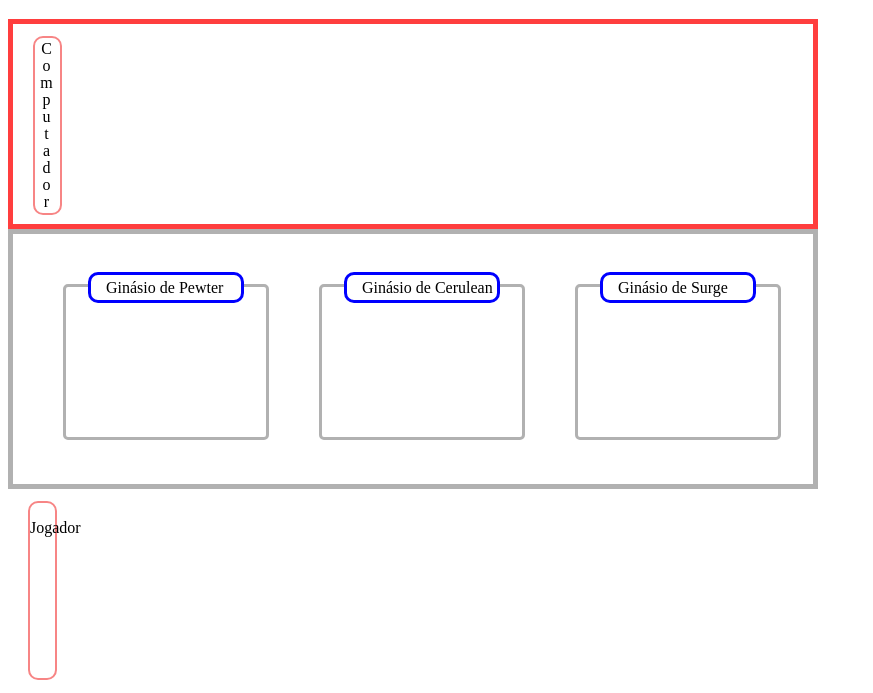
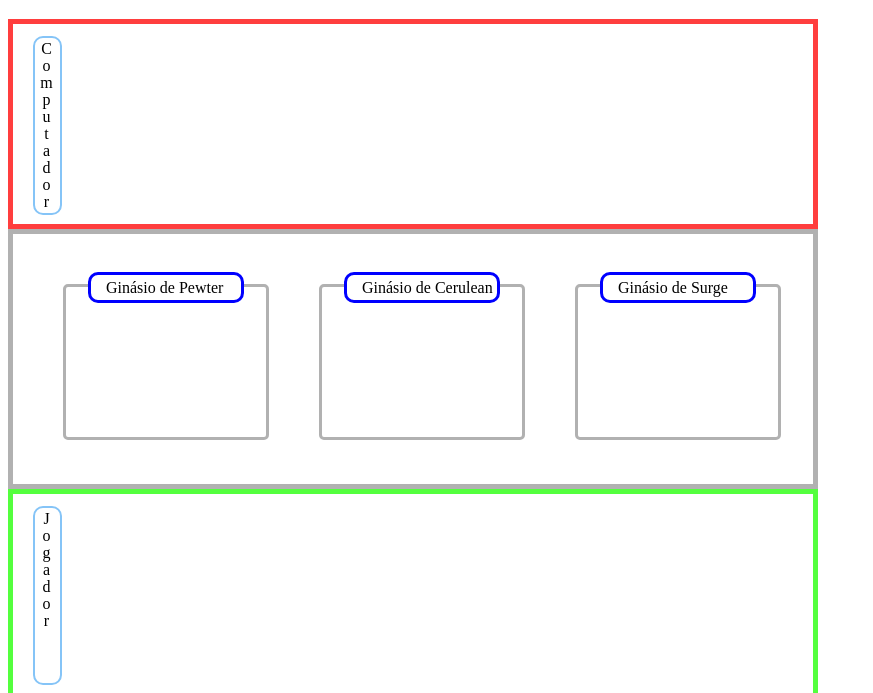
Before and after one commit to Vitorlealm/estalo-lastimavel-dcc121, a plain HTML site: page index.html in a window 1280 px wide. Shown: the part 61-754 px from the top of the page, without its empty margins (0-873 px from the left). Drawn offline with Linux system fonts and the light colour scheme.

Commit message:
estilização campo jogador

```diff
--- a/index.html
+++ b/index.html
@@ -37,7 +37,7 @@
       </div>
       <div class="campoJogador">
         <div class="Jogador">
-            <p>Jogador</p>
+            <p class="nomeDoJogador">Jogador</p>
         </div>
       </div>
       <div class="campoLateral">
--- a/style.css
+++ b/style.css
@@ -14,7 +14,7 @@
     height: 175px;
     border: 2px solid;
     border-radius: 10px;
-    border-color: rgb(247, 133, 133);
+    border-color: rgb(133, 196, 247);
     margin: 12px 0px 12px 20px;
 }
 
@@ -106,3 +106,12 @@
 .nomeGinasio > p {
     margin: 4px 0 0 15px;
 }
+
+.campoJogador{
+    display: flex;
+    flex-direction: row;
+    width: 800px;
+    height: 200px;
+    border: 5px solid;
+    border-color: rgb(84, 255, 62);
+}
```
